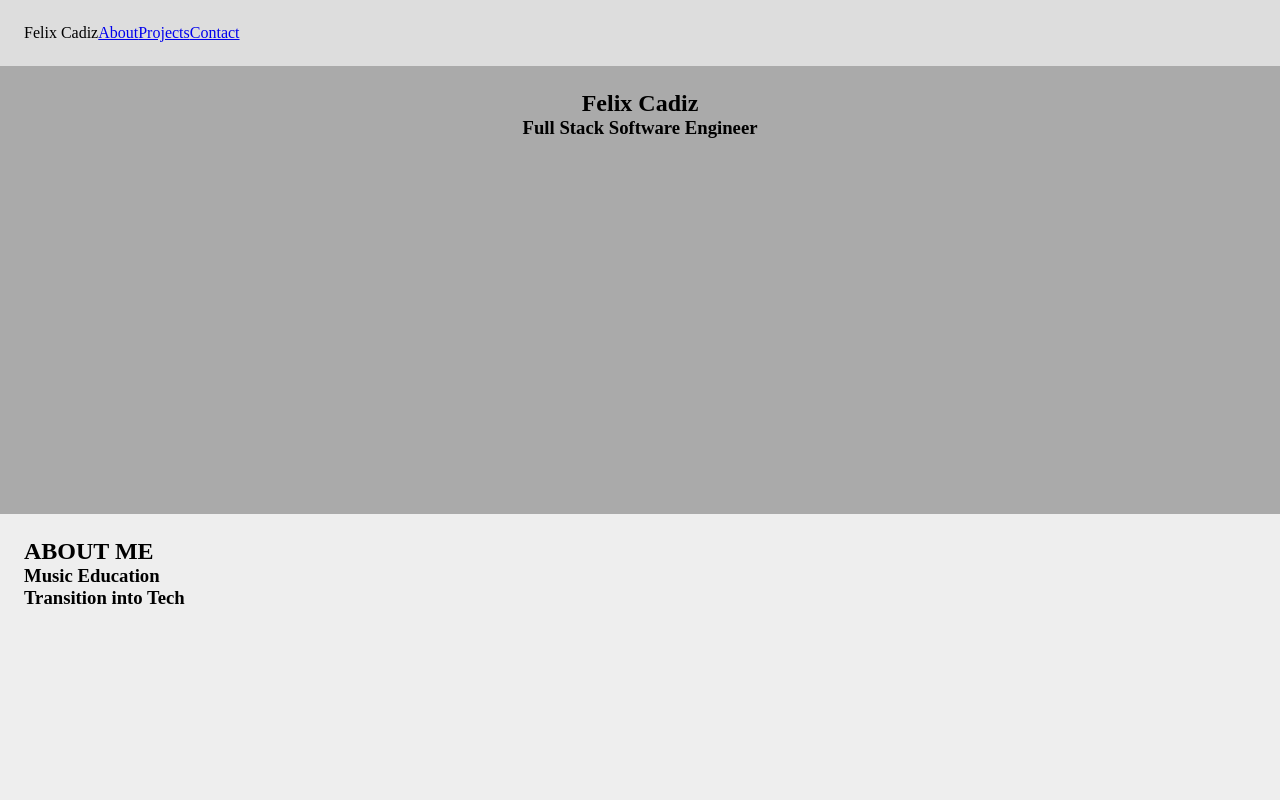
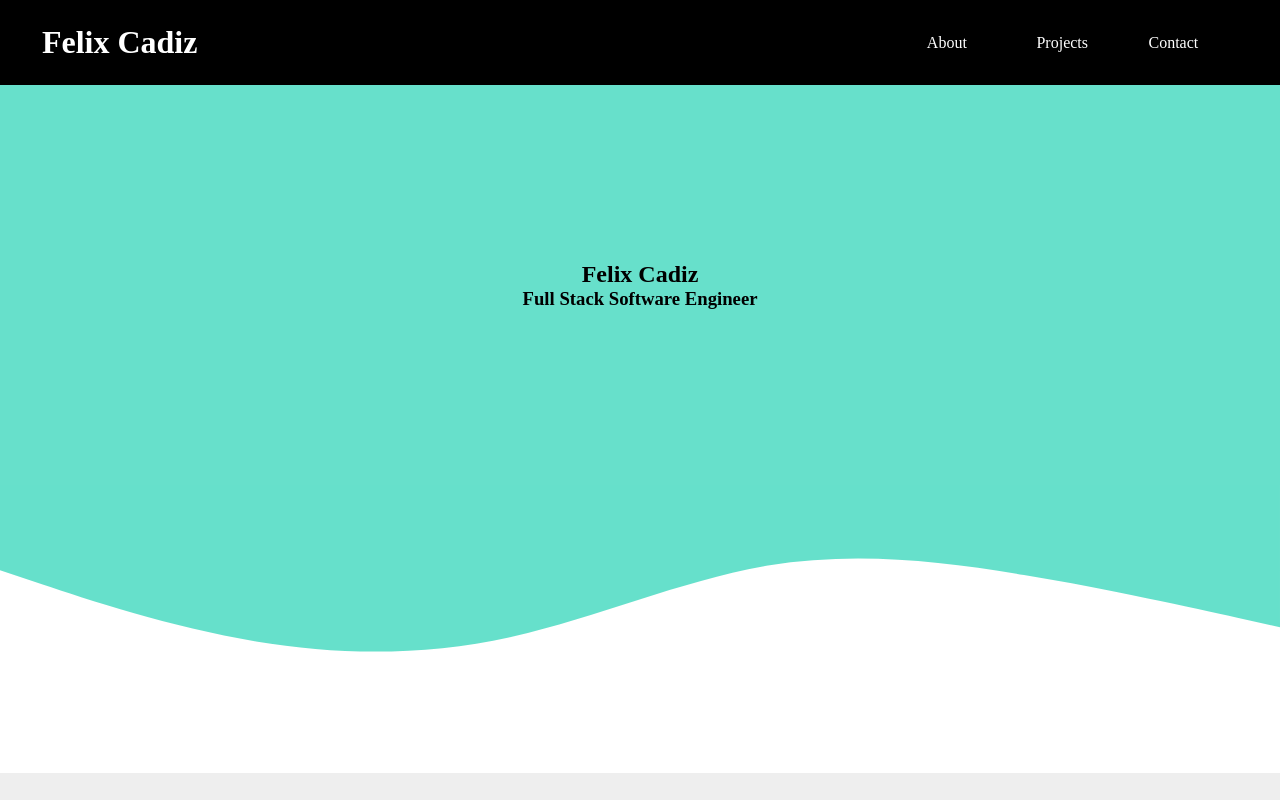
Before and after one commit to Felix-Cadiz/portfolio, a React app: page / in a window 1280 px wide. Shown: the top 800 px of the page. Built offline with nearby package versions, Linux system fonts and the light colour scheme.

Commit message:
navbar styles updated

```diff
--- a/src/Components/About.js
+++ b/src/Components/About.js
@@ -4,7 +4,7 @@ import "./About.css"
 const About = () => {
 
     return <>
-        <div id="aboutAnchor" className="aboutContainer">
+        <div id="aboutAnchor" className="aboutContainer container">
             <h1> ABOUT ME </h1>
             <h3> Music Education </h3>
             <h3> Transition into Tech </h3>
--- a/src/Components/Navbar.css
+++ b/src/Components/Navbar.css
@@ -1,4 +1,25 @@
 .navbarContainer {
-    background-color: #DDD;
+    background-color: #000;
     padding: 3vh;
+    color: white;
+    display: grid;
+    grid-template-columns: 8fr 1fr 1fr 1fr;
+    align-items: center;
 }
+
+.navbarName {
+    font-size: 2rem;
+    padding-left: 2%;
+}
+
+.navbarContainer > *:not(:first-child) {
+    margin: 4%;
+    text-decoration: none;
+    color: white;
+    text-align: center;
+    width: 40%;
+}
+
+.navbarContainer > *:not(:first-child):hover {
+    border-bottom: 3px solid white;
+}
--- a/src/Components/Navbar.js
+++ b/src/Components/Navbar.js
@@ -6,7 +6,7 @@ const Navbar = () => {
 
     return <>
         <div className="navbarContainer">
-            Felix Cadiz
+            <h1 className="navbarName"> Felix Cadiz </h1>
             <AnchorLink href="#aboutAnchor">About</AnchorLink>
             <AnchorLink href="#projectsAnchor">Projects</AnchorLink>
             <AnchorLink href="#contactAnchor">Contact</AnchorLink>
--- a/src/Components/Projects.css
+++ b/src/Components/Projects.css
@@ -1,6 +1,5 @@
 .projectsContainer {
     height: 50vh;
-    text-align: center;
     background-color: #DDD;
     padding: 3vh;
 }
@@ -12,5 +11,8 @@
 }
 
 .projectCard{
+    text-align: center;
+    margin-top: 2vh;
+    border: 1px solid black;
     padding: 3vh;
 }
--- a/src/Components/Projects.js
+++ b/src/Components/Projects.js
@@ -4,7 +4,7 @@ import "./Projects.css"
 const About = () => {
 
     return <>
-        <div id="projectsAnchor" className="projectsContainer">
+        <div id="projectsAnchor" className="projectsContainer container">
             Hello Projects
             <div className="pokedex projectCard">
                 <h3> Pokedex </h3>
--- a/src/Components/Welcome.css
+++ b/src/Components/Welcome.css
@@ -1,6 +1,5 @@
 .welcomeContainer {
-    height: 50vh;
-    text-align: center;
+    min-height: 50vh;
     padding: 3vh;
-    background-color: #AAA;
+    background-color: #67E0CB;
 }
--- a/src/Components/Welcome.js
+++ b/src/Components/Welcome.js
@@ -4,9 +4,14 @@ import "./Welcome.css";
 const Welcome = () => {
 
     return <>
-        <div className="welcomeContainer">
+        <div className="welcomeContainer container">
             <h1>Felix Cadiz</h1>
             <h3>Full Stack Software Engineer</h3>
+        </div>
+        <div className="wave">
+            <svg xmlns="http://www.w3.org/2000/svg" viewBox="0 0 1440 320">
+                <path fill="#00cba9" fill-opacity="0.6" d="M0,96L48,112C96,128,192,160,288,176C384,192,480,192,576,170.7C672,149,768,107,864,90.7C960,75,1056,85,1152,101.3C1248,117,1344,139,1392,149.3L1440,160L1440,0L1392,0C1344,0,1248,0,1152,0C1056,0,960,0,864,0C768,0,672,0,576,0C480,0,384,0,288,0C192,0,96,0,48,0L0,0Z"></path>
+            </svg>
         </div>
     </>
 }
--- a/src/index.css
+++ b/src/index.css
@@ -1,3 +1,11 @@
 * {
     margin: 0;
+    box-sizing: border-box;
 }
+
+.container {
+    display: flex;
+    flex-direction: column;
+    justify-content: center;
+    align-items: center;
+}
```
